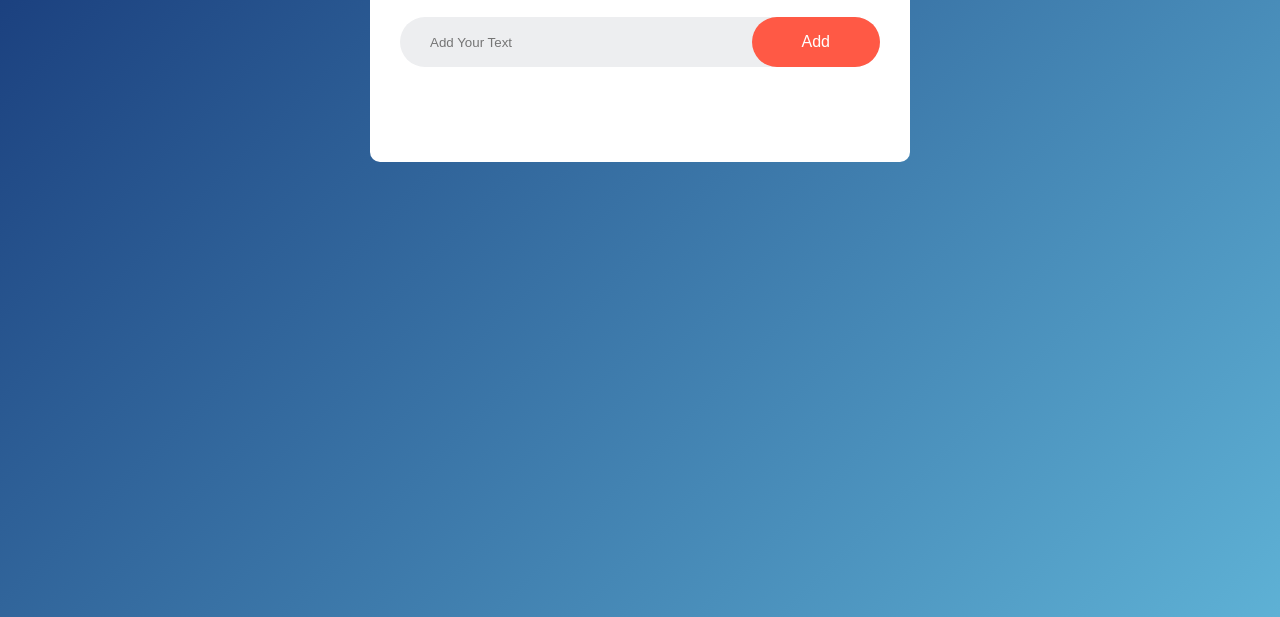
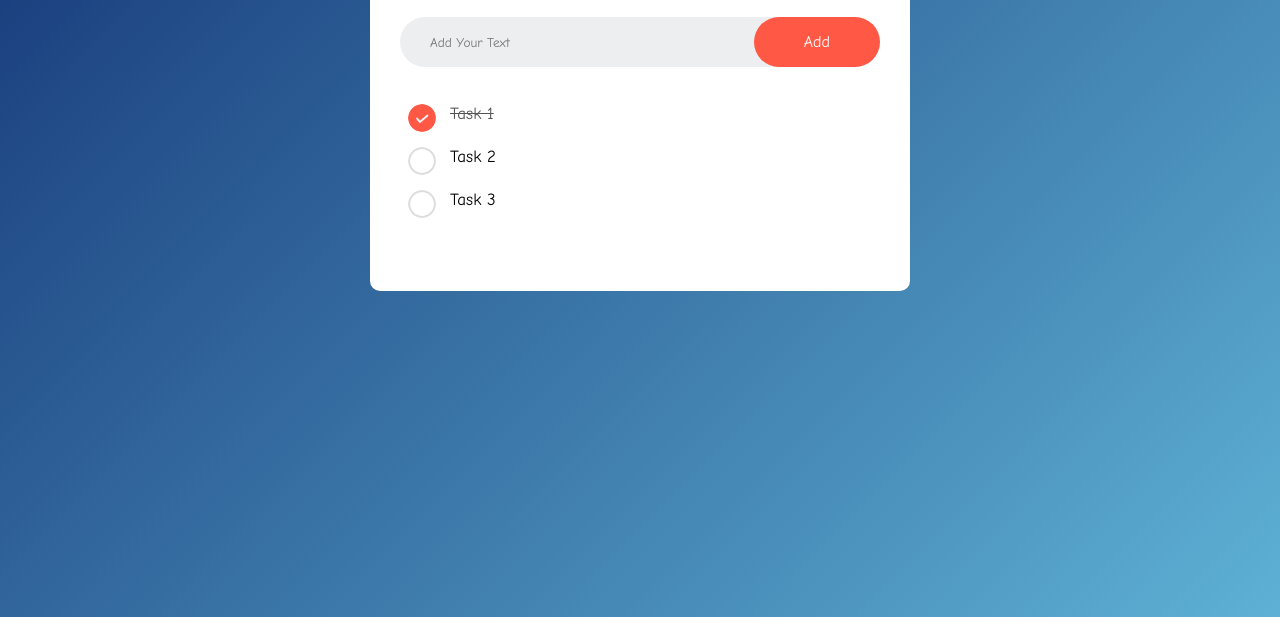
Before and after one commit to Evanjager/To-do-list-app, a plain HTML site: page index.html in a window 1280 px wide. Shown: the part 183-800 px from the top of the page. Drawn offline with Linux system fonts and the light colour scheme.

Commit message:
showing differances between checked and unchecked tasks

```diff
--- a/index.html
+++ b/index.html
@@ -15,6 +15,11 @@
                 <input type="text" id="input-box" placeholder="Add Your Text">
                 <button>Add</button>
             </div>
+            <ul id="list-container">
+                <li class="checked">Task 1</li>
+                <li>Task 2</li>
+                <li>Task 3</li>
+            </ul>
         </div>
     </div>
 
--- a/style.css
+++ b/style.css
@@ -1,7 +1,7 @@
 *{
     margin: 0;
     padding: 0;
-
+    font-family: Comic Sans MS, Comic Sans, cursive;
     box-sizing: border-box;
 }
 .container{
@@ -23,7 +23,7 @@
     display: flex;
     align-items: center;
     margin-bottom: 20px;
-    font-family: Comic Sans MS, Comic Sans, cursive;
+
 
 }
 .todo-list img{
@@ -38,7 +38,6 @@
     border-radius: 30px;
     padding-left: 20px;
     margin-bottom: 25px;
-    font-family: Comic Sans MS, Comic Sans, cursive;
     /* font-family: Gill Sans, sans-serif; */
 }
 input{
@@ -58,3 +57,30 @@
     cursor: pointer;
     border-radius: 40px;
 }
+ul li{
+    list-style: none;
+    font-size: 17px;
+    padding: 12px 8px 12px 50px;
+    user-select: none;
+    cursor: pointer;
+    position: relative;
+}
+ul li::before{
+    content: '';
+    position: absolute;
+    height: 28px;
+    width: 28px;
+    border-radius: 50%;
+    background-image: url(images/unchecked.png);
+    background-size: cover;
+    background-position: center;
+    top: 12px;
+    left: 8px;
+}
+ul li.checked{
+    color: #555;
+    text-decoration: line-through;
+}
+ul li.checked::before{
+    background-image: url(images/checked.png);
+}
```
